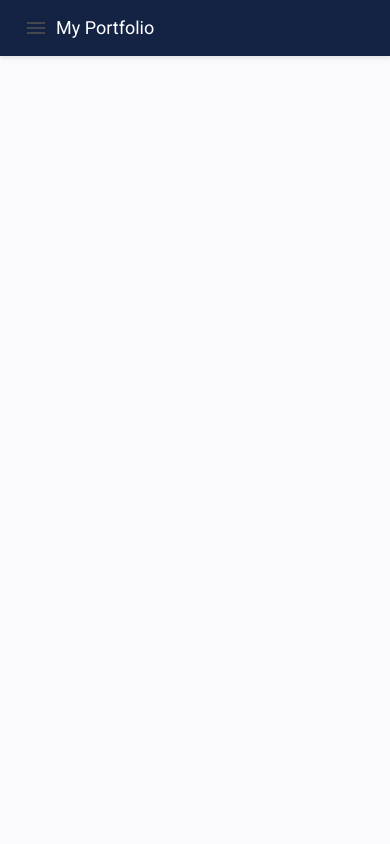
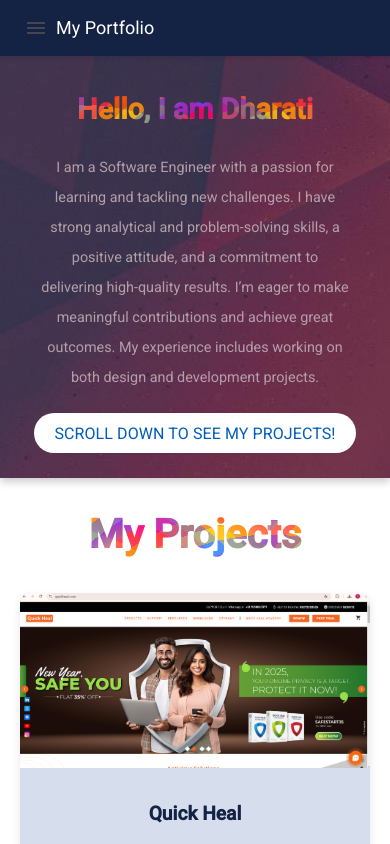
Before and after one commit to Dharati-Kamble/Portfolio, an Angular app: page / in a window 390 px wide. Shown: the top 844 px of the page. Built offline with nearby package versions, Linux system fonts and the light colour scheme.

Commit message:
Update header.component.css
heade space

```diff
--- a/src/app/header/header.component.css
+++ b/src/app/header/header.component.css
@@ -93,9 +93,9 @@ span.spacer {
     width: 80%; /* Adjust width for mobile screens */
   }
 
-  .mat-sidenav-container {
-    height: 100vh; /* Ensure the container takes full height */
-  }
+  /*.mat-sidenav-container {
+    height: 100vh;  Ensure the container takes full height
+  }*/
   span.mat-mdc-list-item-unscoped-content.mdc-list-item__primary-text {
     color: #fff!important;
   }
```
